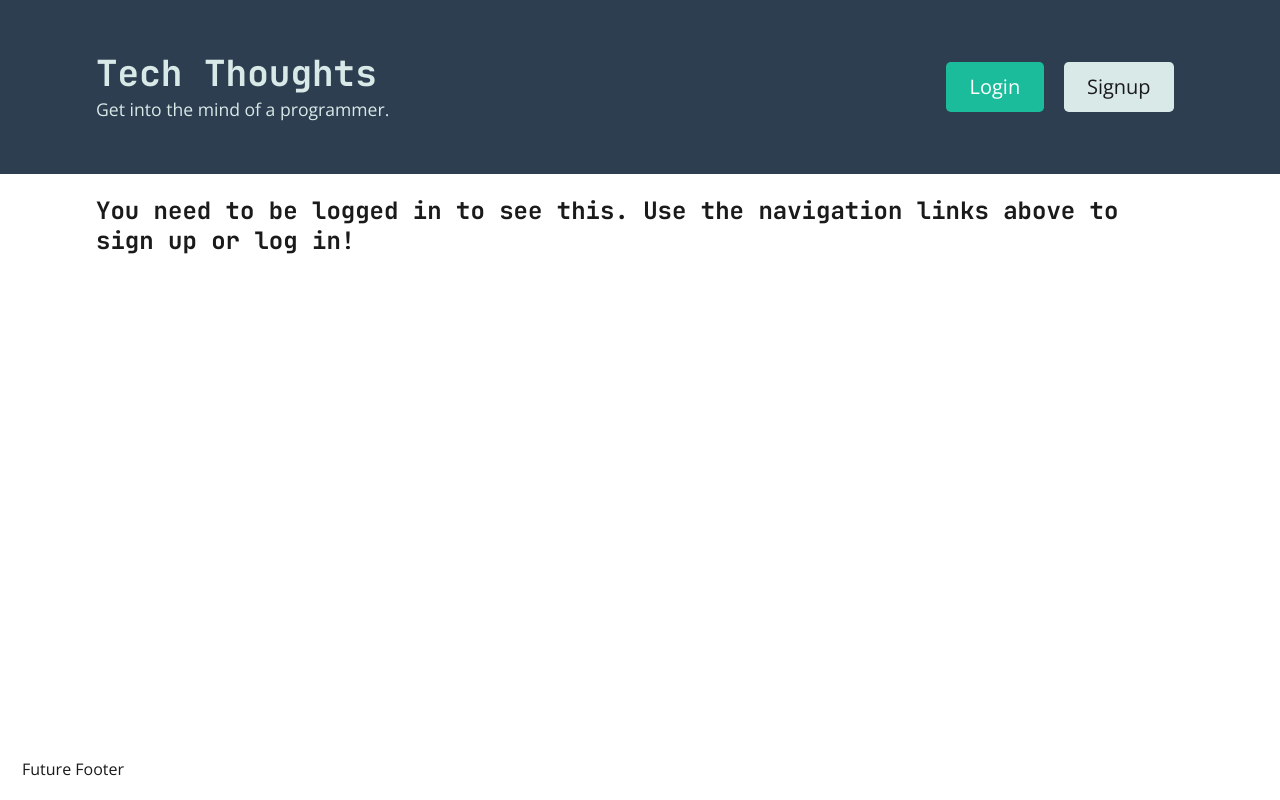
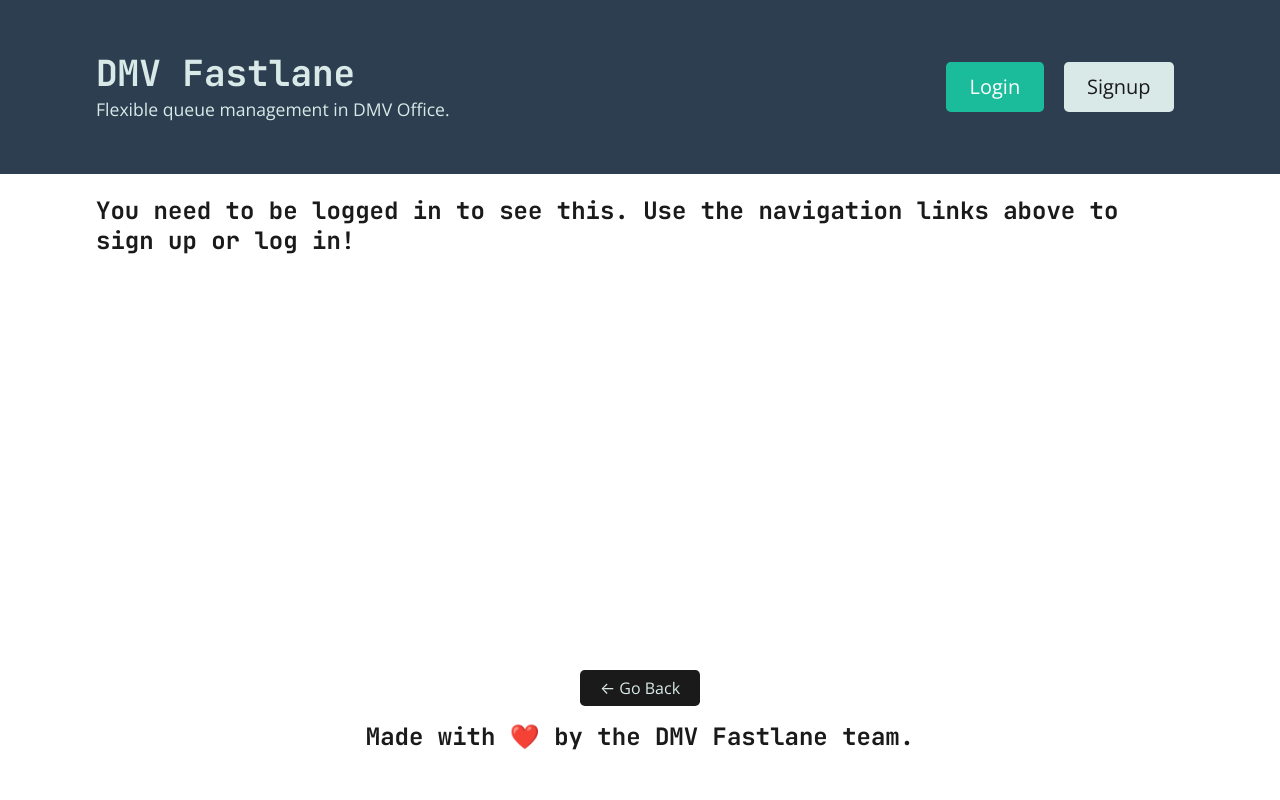
Before and after one commit to marvanessa1/DMV-FastLane, a React (Create React App) app in the folder client/: page /profiles/1 in a window 1280 px wide. Built offline with nearby package versions, Linux system fonts and the light colour scheme; no server answers.

Commit message:
updated the contents in header and footer to match the app

```diff
--- a/client/src/components/Footer/index.js
+++ b/client/src/components/Footer/index.js
@@ -1,7 +1,33 @@
+import React from 'react';
+import { useLocation, useNavigate } from 'react-router-dom';
+
 const Footer = () => {
+  const location = useLocation();
+  const navigate = useNavigate();
   return (
     <footer className="w-100 mt-auto bg-secondary p-4">
-      Future Footer
+      <div className="container text-center mb-5">
+        {location.pathname !== '/' && (
+          <button
+            className="btn btn-dark mb-3"
+            onClick={() => navigate(-1)}
+          >
+            &larr; Go Back
+          </button>
+        )}
+        <h4>
+          Made with{' '}
+          <span
+            className="emoji"
+            role="img"
+            aria-label="heart"
+            aria-hidden="false"
+          >
+            ❤️
+          </span>{' '}
+          by the DMV Fastlane team.
+        </h4>
+      </div>
     </footer>
   );
 };
--- a/client/src/components/Header/index.js
+++ b/client/src/components/Header/index.js
@@ -13,9 +13,9 @@ const Header = () => {
       <div className="container flex-row justify-space-between-lg justify-center align-center">
         <div>
           <Link className="text-light" to="/">
-            <h1 className="m-0">Tech Thoughts</h1>
+            <h1 className="m-0">DMV Fastlane</h1>
           </Link>
-          <p className="m-0">Get into the mind of a programmer.</p>
+          <p className="m-0">Flexible queue management in DMV Office.</p>
         </div>
         <div>
           {Auth.loggedIn() ? (
```
